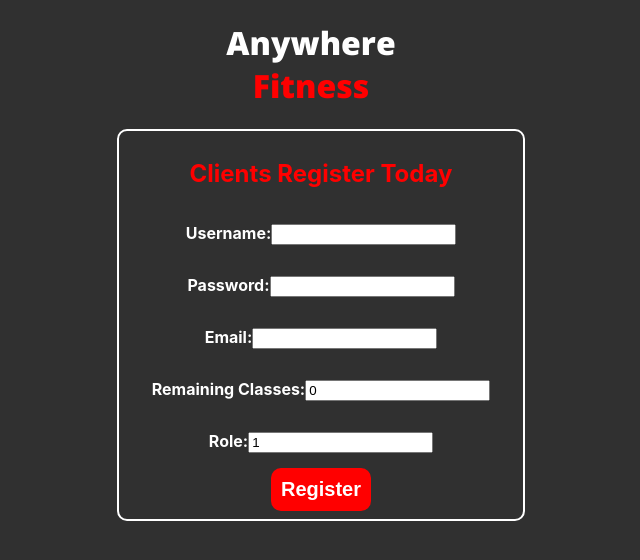
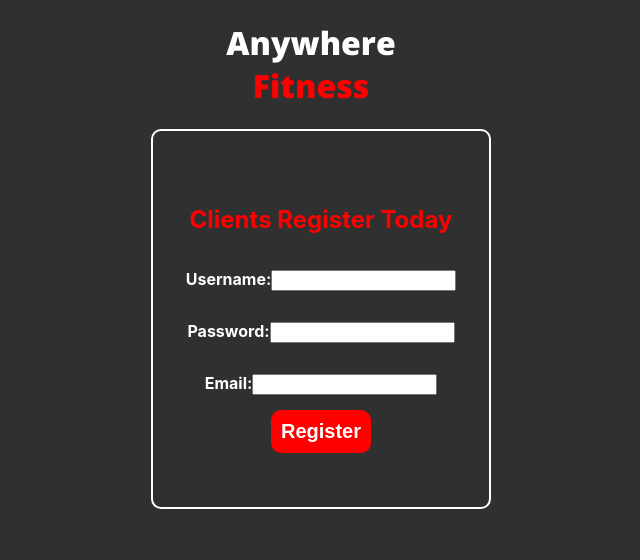
Before and after one commit to tt-webft-20AnywhereFitness/front-end, a React (Create React App) app in the folder front-end/: page /clientregister in a window 1280 px wide. Shown: the top 560 px of the page, without its empty margins (329-969 px from the left). Built offline with nearby package versions, Linux system fonts and the light colour scheme.

Commit message:
fixed inputs

```diff
--- a/front-end/src/components/ClientRegister.js
+++ b/front-end/src/components/ClientRegister.js
@@ -23,6 +23,8 @@ const ClientRegister = (props) => {
         credentials
       )
       .then((res) => {
+        credentials.remaining_classes = 0;
+        credentials.role_id = 1;
         console.log("REGISTER SUCCESS", res);
         localStorage.setItem("token", res.data.token);
         push("/login");
@@ -71,24 +73,6 @@ const ClientRegister = (props) => {
               onChange={handleChange}
             />
           </label>
-          <label>
-            Remaining Classes:
-            <input
-              type="text"
-              name="remaining_classes"
-              value={credentials.remaining_classes}
-              onChange={handleChange}
-            />
-          </label>
-          <label>
-            Role:
-            <input
-              type="text"
-              name="role_id"
-              value={credentials.role_id}
-              onChange={handleChange}
-            />
-          </label>
           <button type="submit">Register</button>
         </form>
       </div>
--- a/front-end/src/components/Registration.js
+++ b/front-end/src/components/Registration.js
@@ -7,6 +7,8 @@ const initialValues = {
   username: "",
   password: "",
   email: "",
+  bio: "",
+  certifications: "",
   remaining_classes: 0,
   role_id: 2,
 };
@@ -23,6 +25,8 @@ const InstructorRegister = (props) => {
         credentials
       )
       .then((res) => {
+        credentials.remaining_classes = 0;
+        credentials.role_id = 2;
         console.log("REGISTER SUCCESS", res);
         localStorage.setItem("token", res.data.token);
         push("/login");
@@ -38,7 +42,6 @@ const InstructorRegister = (props) => {
       ...credentials,
       [e.target.name]: e.target.value,
     });
-
   return (
     <div className="register">
       <div className="textContainer">
@@ -72,20 +75,20 @@ const InstructorRegister = (props) => {
             />
           </label>
           <label>
-            Remaining Classes:
+            Bio (optional):
             <input
               type="text"
-              name="remaining_classes"
-              value={credentials.remaining_classes}
+              name="bio"
+              value={credentials.bio}
               onChange={handleChange}
             />
           </label>
           <label>
-            Role:
+            Certifications (optional):
             <input
               type="text"
-              name="role_id"
-              value={credentials.role_id}
+              name="certifications"
+              value={credentials.certifications}
               onChange={handleChange}
             />
           </label>
```
